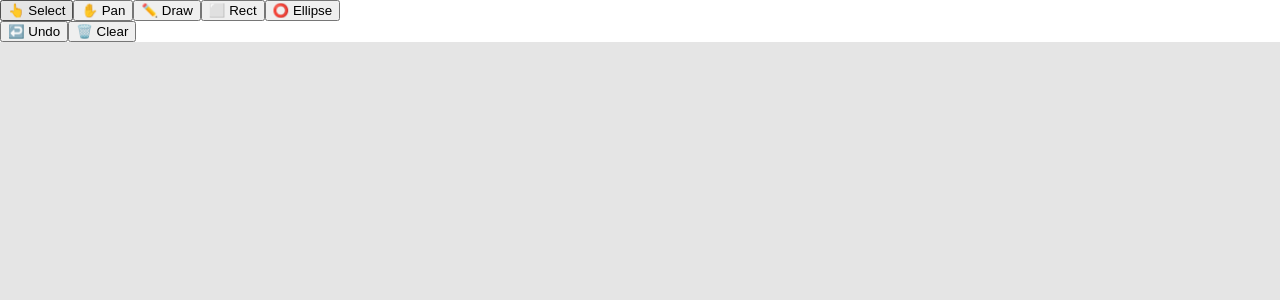
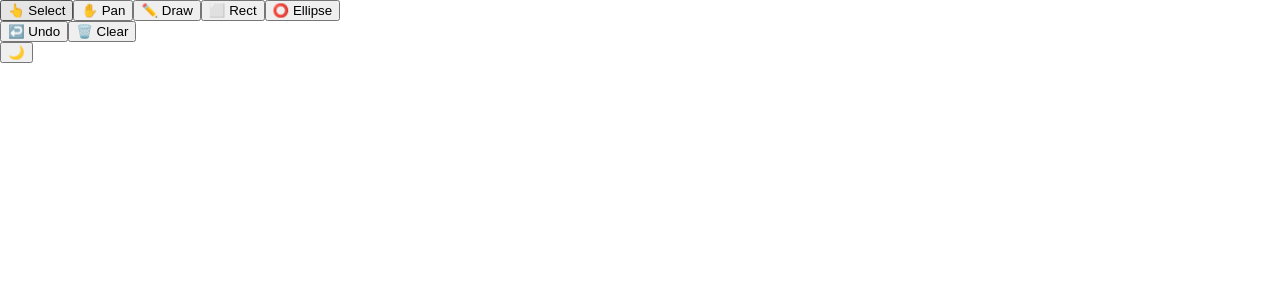
Before and after one commit to vishalraghav0290/canvaDraw, a React (Vite) app: page / in a window 1280 px wide. Shown: the top 300 px of the page. Built offline with nearby package versions, Linux system fonts and the light colour scheme.

Commit message:
implement THEME AND THEME  state management

```diff
--- a/src/App.tsx
+++ b/src/App.tsx
@@ -1,9 +1,14 @@
 import Canvas from './components/Canvas/Canvas';
 import TopBar from './components/Toolbar/topToolbar';
+import { useCanvasStore } from './store/canvasStore';
 
 function App() {
+  const theme = useCanvasStore((state) => state.theme);
+
   return (
-    <div className="relative w-screen h-screen overflow-hidden bg-[#e5e5e5]">
+    <div className={`relative w-screen h-screen overflow-hidden ${
+      theme === 'dark' ? 'bg-[#121212]' : 'bg-[#f8f9fa]'
+    }`}>
       <TopBar />
       <Canvas />
     </div>
--- a/src/components/Canvas/Canvas.tsx
+++ b/src/components/Canvas/Canvas.tsx
@@ -209,7 +209,7 @@ export default function Canvas() {
       onPointerMove={draw}
       onPointerUp={stopDrawing}
       onPointerOut={stopDrawing}
-      style={{ display: 'block', touchAction: 'none', backgroundColor: '#e5e5e5' }}
+      style={{ display: 'block', touchAction: 'none' }}
     />
   );
 }
--- a/src/components/Toolbar/topToolbar.tsx
+++ b/src/components/Toolbar/topToolbar.tsx
@@ -5,6 +5,9 @@ export default function TopBar() {
   const setCurrentTool = useCanvasStore((state) => state.setCurrentTool);
   const undo = useCanvasStore((state) => state.undo);
   const clearCanvas = useCanvasStore((state) => state.clearCanvas);
+  const theme = useCanvasStore((state) => state.theme);
+  const toggleTheme = useCanvasStore((state) => state.toggleTheme);
+
 
   const tools = [
     { id: 'select', label: '👆 Select' },
@@ -39,6 +42,12 @@ export default function TopBar() {
       <button onClick={clearCanvas} className="px-3 py-1.5 rounded-md text-sm font-medium text-red-600 hover:bg-red-50">
         🗑️ Clear
       </button>
+      <div className={`w-px h-6 mx-1 ${theme === 'dark' ? 'bg-gray-600' : 'bg-gray-300'}`} />
+
+      <button onClick={toggleTheme} className={`p-1.5 rounded-md ${theme === 'dark' ? 'hover:bg-gray-700 text-yellow-400' : 'hover:bg-gray-100 text-gray-700'}`}>
+        {theme === 'dark' ? '☀️' : '🌙'}
+      </button>
+
     </div>
   );
 }
--- a/src/store/canvasStore.ts
+++ b/src/store/canvasStore.ts
@@ -15,10 +15,12 @@ export type CanvasElement = {
 };
 
 interface CanvasStore {
+  theme:'light'| 'dark';
   elements: CanvasElement[];
   currentElement: CanvasElement | null;
   currentTool: 'freehand' | 'rectangle' | 'ellipse' | 'pan' | 'select';
 
+  toggleTheme:()=>void;
   setElements: (elements: CanvasElement[]) => void;
   setCurrentElement: (element: CanvasElement | null) => void;
   setCurrentTool: (tool: 'freehand' | 'rectangle' | 'ellipse' | 'pan' | 'select') => void;
@@ -28,11 +30,15 @@ interface CanvasStore {
 }
 
 export const useCanvasStore = create<CanvasStore>((set) => ({
+  theme:'light',
   elements: [],
   currentElement: null,
   currentTool: 'freehand',
 
   setElements: (elements) => set({ elements }),
+  toggleTheme() {
+      set((state)=>({theme: state.theme === "light" ? "dark" : "light"}));
+  },
   setCurrentElement: (currentElement) => set({ currentElement }),
   setCurrentTool: (currentTool) => set({ currentTool }),
 
```
